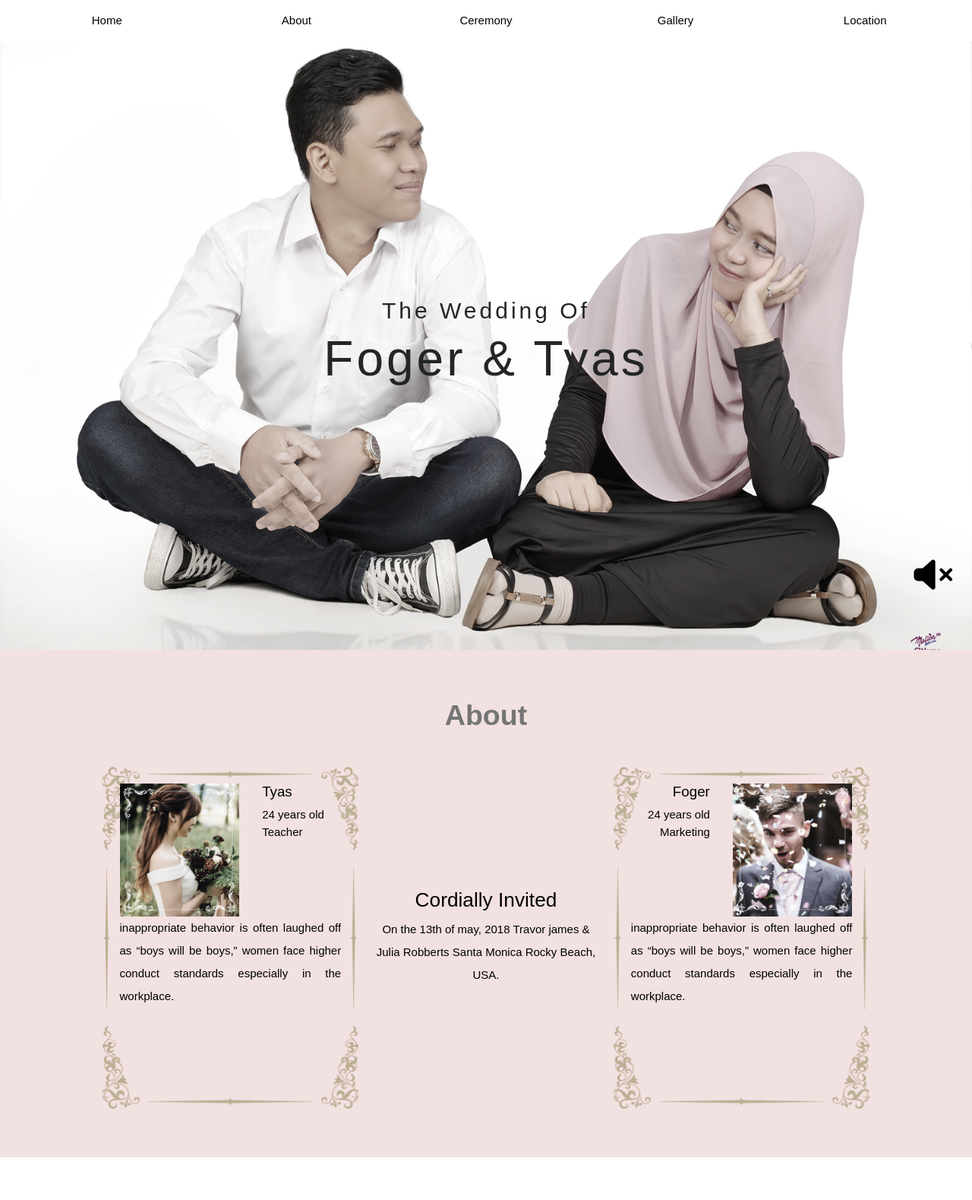
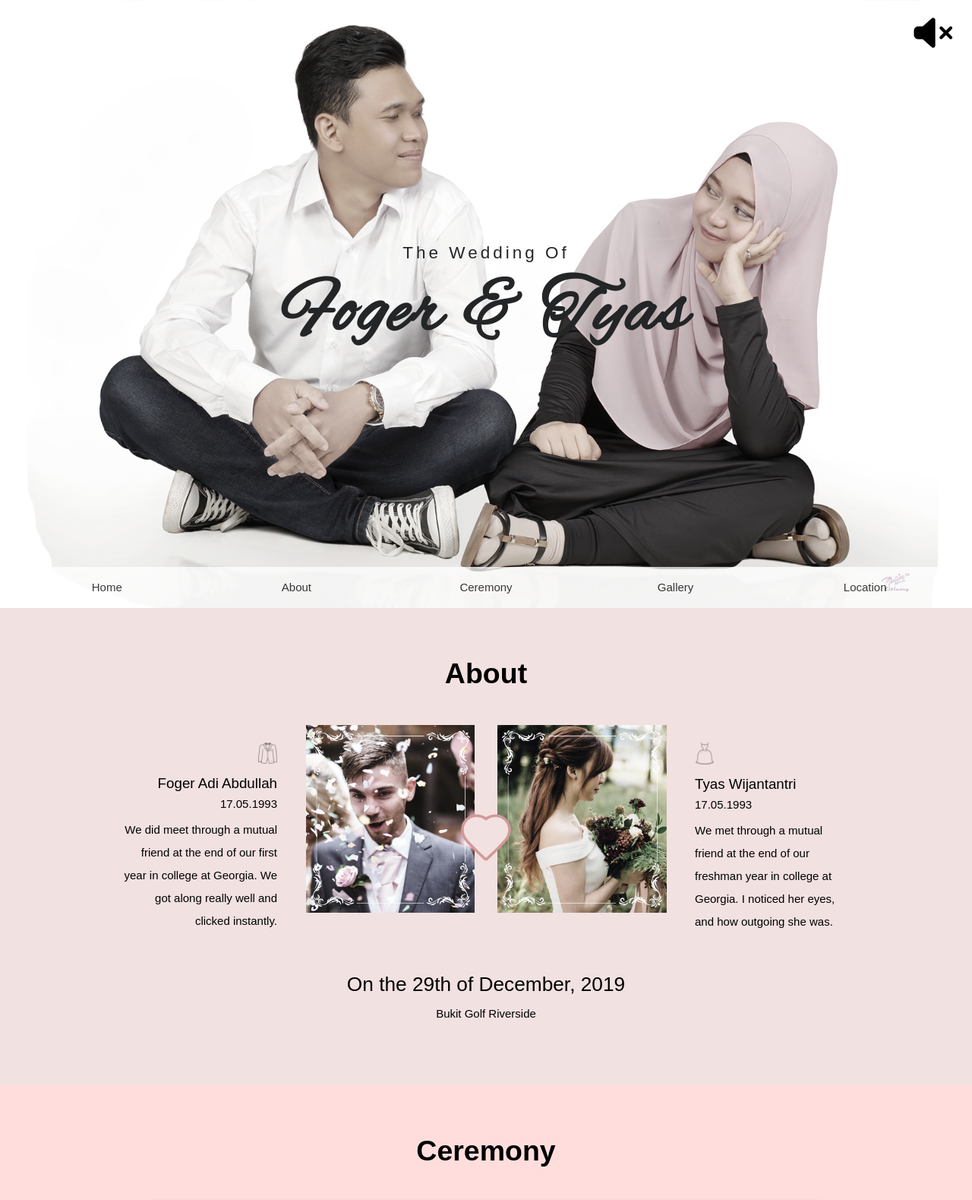
Before and after one commit to dwihisyam/weddingtestduls, a PHP site: page / in a window 1280 px wide. Shown: the top 1579 px of the page at 76% size. Run offline with PHP 8.4, Linux system fonts and the light colour scheme; some libraries are stand-ins or nearby versions; some web fonts are replaced.

Commit message:
edit design

```diff
--- a/css/style.css
+++ b/css/style.css
@@ -1,3 +1,8 @@
+@font-face {
+  font-family: tes;
+  src: url(../font.woff2);
+}
+
 body,
   h1,
   h2 {
@@ -13,10 +18,15 @@ body,
     line-height: 2
   }
 
+  #home h1{
+    font-family: tes,sans-serif;
+    font-weight: bolder;
+    font-size: 100px;
+  }
+
   .bgimg,
   .bgimg2,
-  .bgimg3,
-  .bgimg4 {
+  .bgimgtime {
     min-height: 100%;
     background-position: center;
     background-size: cover;
@@ -27,13 +37,153 @@ body,
   }
 
   .bgimg2 {
-    background-image: url("../img/ring.png")
+    background-image: url("../img/border.png");
   }
 
-  .bgimg3 {
-    background-image: url("../img/border.png")
+  .bgimgtime {
+    background-image: url("../img/ring.png");
   }
 
-  .bgimg4 {
-    background-image: url("../img/border-location.png")
+  .male{
+    text-align:end;
   }
+
+  .female{
+    text-align:left;
+  }
+
+  .male img,
+  .female img{
+      width:25px;
+  }
+
+  .male h5,
+  .female h5{
+      margin-bottom: 0px;
+  }
+
+  .love{
+    position: absolute;
+    left: 0;
+    right: 0;
+    top: 270px;
+    z-index:3
+  }
+
+  .love img{
+    width:70px;
+  }
+
+  .rundown{
+    box-shadow: 0px 0px 5px rgba(0,0,0,0.2);
+    background-color:rgba(255,255,255,0.3);
+    border-radius:10px;
+  }
+
+  .rundown h4{
+    font-weight:500;
+  }
+
+  .rundown p{
+    text-align:justify;
+  }
+
+
+  @media screen and (max-width:425px){
+    #home h1{
+      font-size: 50px;
+    }
+
+    #home h4{
+      font-size: 20px;
+    }
+
+    .male,
+    .female{
+      text-align:center;
+    }
+
+    .love{
+      top: 770px;
+    }
+
+    .love img{
+      width:90px;
+    }
+
+    .countdown{
+      display: block !important;
+    }
+
+    .rundown{
+      width: 90%;
+      margin-left: auto;
+      margin-right: auto;
+    }
+
+  }
+
+  @media screen and (max-width:375px){
+    #home h1{
+      font-size: 40px;
+    }
+
+    #home h4{
+      font-size: 15px;
+    }
+
+    .male,
+    .female{
+      text-align:center;
+    }
+
+    .love{
+      top: 755px;
+    }
+
+    .love img{
+      width:80px;
+    }
+
+    .countdown{
+      display: block !important;
+    }
+
+    .rundown{
+      width: 90%;
+      margin-left: auto;
+      margin-right: auto;
+    }
+
+  }
+
+
+  @media screen and (max-width:320px){
+    #home h1{
+      font-size: 30px;
+    }
+
+    #home h4{
+      font-size: 10px;
+    }
+
+    .male,
+    .female{
+      text-align:center;
+    }
+
+    .love{
+      top: 720px;
+    }
+
+    .countdown{
+      display: block !important;
+    }
+
+    .rundown{
+      width: 90%;
+      margin-left: auto;
+      margin-right: auto;
+    }
+
+  }
--- a/index.php
+++ b/index.php
@@ -15,132 +15,110 @@
 <body>
   <audio id="music" src="musik.mp3" loop autoplay muted></audio>
   <!-- Navbar (sticky bottom) -->
-  <div class="w3-hide-small" style="margin-bottom:32px">&nbsp;</div>
-  <div class="w3-top w3-hide-small">
-    <div class="w3-bar w3-white w3-center w3-padding w3-opacity-min w3-hover-opacity-off">
-      <a href="#home" style="width:20%" class="w3-bar-item w3-button">Home</a>
-      <a href="#us" style="width:20%" class="w3-bar-item w3-button">About</a>
-      <a href="#party" style="width:20%" class="w3-bar-item w3-button">Ceremony</a>
-      <a href="#gallery" style="width:20%" class="w3-bar-item w3-button">Gallery</a>
-      <a href="#location" style="width:20%" class="w3-bar-item w3-button w3-hover-black">Location</a>
-    </div>
-  </div>
-  <div style="bottom:20px;right:20px;z-index:2;position:fixed;">
+  <div style="top:20px;right:20px;z-index:2;position:fixed;">
     <button style="background:none; border-style:none;"><i id="btn-music" class="fas fa-volume-mute fa-3x"></i></button>
   </div>
 
   <!-- Header / Home-->
   <header class="w3-display-container w3-wide bgimg w3-grayscale-min" id="home">
     <div class="w3-display-middle w3-center">
-      <h2>The Wedding Of</h2>
-      <h1 class="w3-jumbo">Foger & Tyas</h1>
+      <h4>The Wedding Of</h4>
+      <h1>Foger & Tyas</h1>
     </div>
   </header>
 
   <!-- About / Jane And John -->
   <div class="w3-container w3-padding-64 w3-pale-red w3-grayscale-min w3-center" id="us">
     <div class="w3-content">
-      <h1 class="w3-text-grey mb-5"><b>About</b></h1>
+      <h1 class="mb-5"><b>About</b></h1>
       <div class="row">
-        <div class="col-md-4 bgimg3 p-4" style="height:450px">
-          <div>
-            <div class="row">
-              <div class="col-md-7">
-                <img class="img-fluid" src="img/story-1.jpg" alt="">
-              </div>
-              <div class="col-md-5" style="text-align:left">
-                <h5>Tyas</h5>
-                24 years old
-                Teacher
-              </div>
-            </div>
-            <p style="text-align:justify">inappropriate behavior is often laughed off as “boys will be boys,” women face higher conduct standards especially in the workplace.</p>
-          </div>
+        <div class="col-md-3 p-4 male">
+          <img class="mb-3" src="img/icon-male.png" alt="">
+          <h5>Foger Adi Abdullah</h5>
+          <p class="mb-1">17.05.1993</p>
+          <p>We did meet through a mutual friend at the end of our first year in college at Georgia. We got along really well and clicked instantly.</p>
         </div>
-        <div class="col-md-4 my-auto">
-          <div class="my-3">
-            <h3>Cordially Invited</h3>
-            <p>On the 13th of may, 2018 Travor james & Julia Robberts Santa Monica Rocky Beach, USA.</p>
-          </div>
+        <div class="col-md-3">
+          <img class="img-fluid mb-3" src="img/story-2.jpg" alt="">
         </div>
-        <div class="col-md-4 bgimg3 p-4" style="height:450px">
-          <div>
-            <div class="row">
-              <div class="col-md-5" style="text-align:end">
-                <h5>Foger</h5>
-                24 years old
-                Marketing
-              </div>
-              <div class="col-md-7">
-                <img class="img-fluid" src="img/story-2.jpg" alt="">
-              </div>
-            </div>
-            <p style="text-align:justify">inappropriate behavior is often laughed off as “boys will be boys,” women face higher conduct standards especially in the workplace.</p>
-          </div>
+        <div class="love">
+          <img src="img/love.png" alt="">
+        </div>
+        <div class="col-md-3">
+          <img class="img-fluid mb-3" src="img/story-1.jpg" alt="">
+        </div>
+        <div class="col-md-3 p-4 female">
+          <img class="mb-3" src="img/icon-female.png" alt="">
+          <h5>Tyas Wijantantri</h5>
+          <p class="mb-1">17.05.1993</p>
+          <p>We met through a mutual friend at the end of our freshman year in college at Georgia. I noticed her eyes, and how outgoing she was.</p>
+        </div>
+      </div>
+      <div class="mx-auto">
+        <div class="my-3">
+          <h3>On the 29th of December, 2019</h3>
+          <p>Bukit Golf Riverside</p>
         </div>
       </div>
     </div>
   </div>
+  </div>
 
   <!-- Party -->
-  <div class="w3-container w3-padding-64 w3-center" id="party">
+  <div class="w3-container w3-pale-red w3-padding-64 w3-center" id="party">
     <div class="w3-content">
-      <h1 class="w3-text-grey mb-5"><b>Ceremony</b></h1>
-      <div class="text-center bgimg2 mb-5">
-        <h5 style="font-weight:bold;font-size:36px;font-family:serif;">Until we getting married</h5>
-        <div class="row">
-          <div class="row mx-auto">
-            <div class="mx-4">
+      <h1 class="mb-5"><b>Ceremony</b></h1>
+      <div class="text-center bgimgtime mx-auto mb-5 p-3" style="box-shadow: 0px 0px 5px rgba(0,0,0,0.2);width:90%;">
+        <h3 style="font-weight:bold;">Until we getting married</h3>
+        <div class="row my-4">
+          <div class="row mx-auto countdown">
+            <div class="mx-5">
               <h1 style="font-size:50px;font-family:serif;font-style:italic;" id="hari"></h1>
               <div style="font-weight:bold">Days</div>
             </div>
-            <div class="mx-4">
+            <div class="mx-5">
               <h1 style="font-size:50px;font-family:serif;font-style:italic;" id="jam"></h1>
               <div style="font-weight:bold">Hours</div>
             </div>
-            <div class="mx-4">
+            <div class="mx-5">
               <h1 style="font-size:50px;font-family:serif;font-style:italic;" id="menit"></h1>
               <div style="font-weight:bold">Minutes</div>
             </div>
-            <div class="mx-4">
+            <div class="mx-5">
               <h1 style="font-size:50px;font-family:serif;font-style:italic;" id="detik"></h1>
               <div style="font-weight:bold">Seconds</div>
             </div>
           </div>
         </div>
-        <p style="font-weight: bold;font-size: 36px;font-family: serif;">are remaining</p>
+        <h4 style="font-weight:bold;">are remaining</h4>
       </div>
       <div>
-        <h2 style="font-weight:bold;font-size:36px;font-family:serif;">Arrengement in progress</h2>
-        <p>Lorem ipsum dolor sit amet, consectetur adipisicing elit, sed do eiusmod tempor incididunt ut labore et dolore magna aliqua. Ut enim ad minim veniam, quis nostrud exercitation ullamco laboris</p>
+        <h3 class="mb-3" style="font-weight:bold;">Arrengement in progress</h3>
+        <p>Our wedding day event order as follows with different cultures and religions will incorporate other elements or swap things around.</p>
         <div class="row">
           <div class="col-md-1"></div>
-          <div class="col-md-4 card p-4" style="box-shadow: 1px 1px 5px rgba(0,0,0,0.2);">
-            <div class="">
-              <img class="img-fluid" src="img/progress-1.png" alt="">
-              <div>
-                <h4>Wedding Ceremony</h4>
-                <p style="text-align:justify">&emsp;inappropriate behavior is often laughed off as “boys will be boys,” women face higher conduct standards especially in the workplace.</p>
-                <div>
-                  Date: Friday, 20 May 2018
-                  Time: 19.00
-                  Address: Rocky Beach, Los angeles, USA
-                </div>
+          <div class="col-md-4 card p-4 mb-3 rundown">
+            <img class="img-fluid mb-3" src="img/progress-1.png" alt="">
+            <div>
+              <h4>Marriage</h4>
+              <p>&emsp;The processional begins with the grandparents, flows through the parents, groom, officiant, wedding party, flower girl, and ring bearer, and ends with the bride making her entrance.</p>
+              <div class="mt-4">
+                Date: Sunday, 29 December 2019
+                Time: 08.00
+                Address: Bukit Golf Riverside
               </div>
             </div>
           </div>
           <div class="col-md-2"></div>
-          <div class="col-md-4 card p-4" style="box-shadow: 1px 1px 5px rgba(0,0,0,0.2);">
-            <div>
-              <h4>Lunch Preparations</h4>
-              <p style="text-align:justify">&emsp;inappropriate behavior is often laughed off as “boys will be boys,” women face higher conduct standards especially in the workplace.</p>
-              <div>
-                Date: Friday, 20 May 2018
-                Time: 19.00
-                Address: Rocky Beach, Los angeles, USA
-              </div>
+          <div class="col-md-4 card p-4 mb-3 rundown">
+            <h4>Wedding Ceremony</h4>
+            <p>&emsp;At the wedding party the officiant introduces the married couple for the first time. Then, the bride and groom lead the recessional back up the aisle as guests shower you with the rice!</p>
+            <div class="mt-4">
+              Date: Sunday, 29 December 2019
+              Time: 11.00
+              Address: Bukit Golf Riverside
             </div>
-            <img class="img-fluid" src="img/progress-2.png" alt="">
+            <img class="img-fluid mt-3" src="img/progress-2.png" alt="">
           </div>
         </div>
       </div>
@@ -150,7 +128,7 @@
   <!-- Gallery -->
   <div class="w3-container w3-padding-64 w3-pale-red w3-grayscale-min w3-center" id="gallery">
     <div class="w3-content">
-      <h1 class="w3-text-grey mb-5"><b>Gallery</b></h1>
+      <h1 class="mb-5"><b>Gallery</b></h1>
       <div class="multiple-items my-5" style="height:400px">
         <div>
           <img class="mx-auto" src="img/Image-01.jpg" alt="">
@@ -175,28 +153,37 @@
   </div>
 
   <!-- Location -->
-  <div class="w3-container w3-padding-64 w3-center" id="location">
+  <div class="w3-container w3-pale-red w3-padding-64 w3-center" id="location" style="height:700px">
     <div class="w3-content">
-      <h1 class="w3-text-grey mb-5"><b>Location</b></h1>
-      <div class="map-responsive mx-auto bgimg4 p-5" style="width:80%;height:450px;vertical-align:middle">
-        <div style="margin-top:100px;">
-          <iframe src="https://www.google.com/maps/embed?pb=!1m18!1m12!1m3!1d3966.6664669606857!2d106.82496411434013!3d-6.1753870622318665!2m3!1f0!2f0!3f0!3m2!1i1024!2i768!4f13.1!3m3!1m2!1s0x2e69f5d2e764b12d%3A0x3d2ad6e1e0e9bcc8!2sMonumen+Nasional!5e0!3m2!1sid!2sid!4v1565601302332!5m2!1sid!2sid" width="100%" height="200px" frameborder="0" style="border:0" allowfullscreen></iframe>
-        </div>
+      <h1 class="mb-5"><b>Location</b></h1>
+      <div class="map-responsive mx-auto mt-5" style="width:100%;height:100%;box-shadow: 0px 0px 5px rgba(0,0,0,0.3);">
+        <iframe src="https://www.google.com/maps/embed?pb=!1m18!1m12!1m3!1d3964.7862268316658!2d106.90303191662264!3d-6.421507312277507!2m3!1f0!2f0!3f0!3m2!1i1024!2i768!4f13.1!3m3!1m2!1s0x2e69eb2fc8c6d171%3A0x47a39e54424d6eda!2sBukit%20Golf%20Riverside!5e0!3m2!1sid!2sid!4v1576813034180!5m2!1sid!2sid" width="100%" height="400px" frameborder="0" style="border:0;box-shadow: 0px 0px 5px rgba(0,0,0,0.5);" allowfullscreen></iframe>
       </div>
     </div>
   </div>
 
   <!-- Footer -->
   <footer class="w3-center w3-black w3-padding-16">
-    <p>Powered by 2019</p>
+    <p>2019 &copy; Dwi Ahmad Hisyam</p>
   </footer>
+
+  <div class="w3-hide-small" style="margin-top:32px">&nbsp;</div>
+  <div class="w3-bottom w3-hide-small">
+    <div class="w3-bar w3-white w3-center w3-padding w3-opacity-min w3-hover-opacity-off">
+      <a href="#home" style="width:20%" class="w3-bar-item w3-button">Home</a>
+      <a href="#us" style="width:20%" class="w3-bar-item w3-button">About</a>
+      <a href="#party" style="width:20%" class="w3-bar-item w3-button">Ceremony</a>
+      <a href="#gallery" style="width:20%" class="w3-bar-item w3-button">Gallery</a>
+      <a href="#location" style="width:20%" class="w3-bar-item w3-button w3-hover-black">Location</a>
+    </div>
+  </div>
 
   <script src="slick-1.8.1/slick/slick.min.js"></script>
   <script src="js/kit-fontawesome.js"></script>
 
   <script>
     (function() {
-      var countDownDate = new Date("Dec 20, 2019 00:00:00").getTime();
+      var countDownDate = new Date("Dec 30, 2019 00:00:00").getTime();
       var x = setInterval(function() {
         var now = new Date().getTime();
         var distance = countDownDate - now;
```
Also changed, not shown: font.woff2 (added), img/border.png (deleted), img/fogertyas2.JPG, img/icon-female.png (added), img/icon-male.png (added), img/location.png (added), img/location2.png (added), img/love.png (added), 3 other files.
